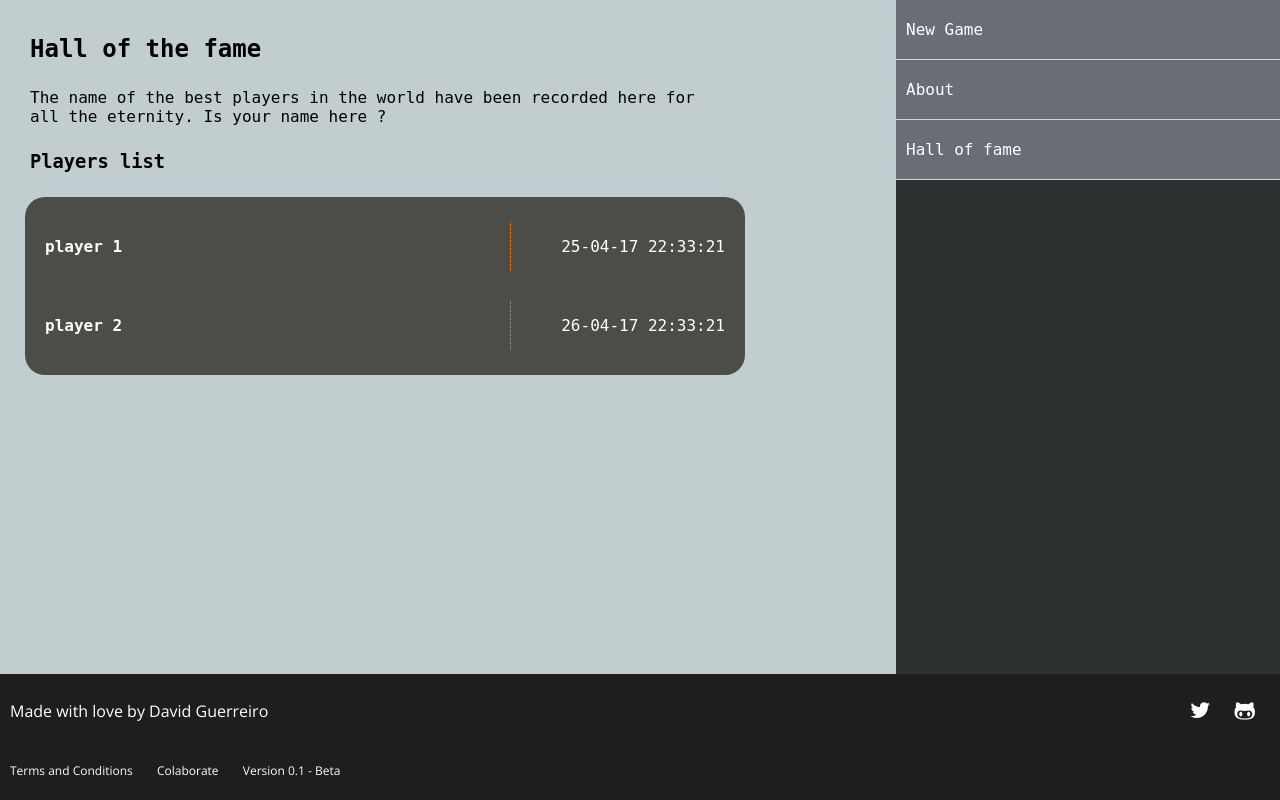
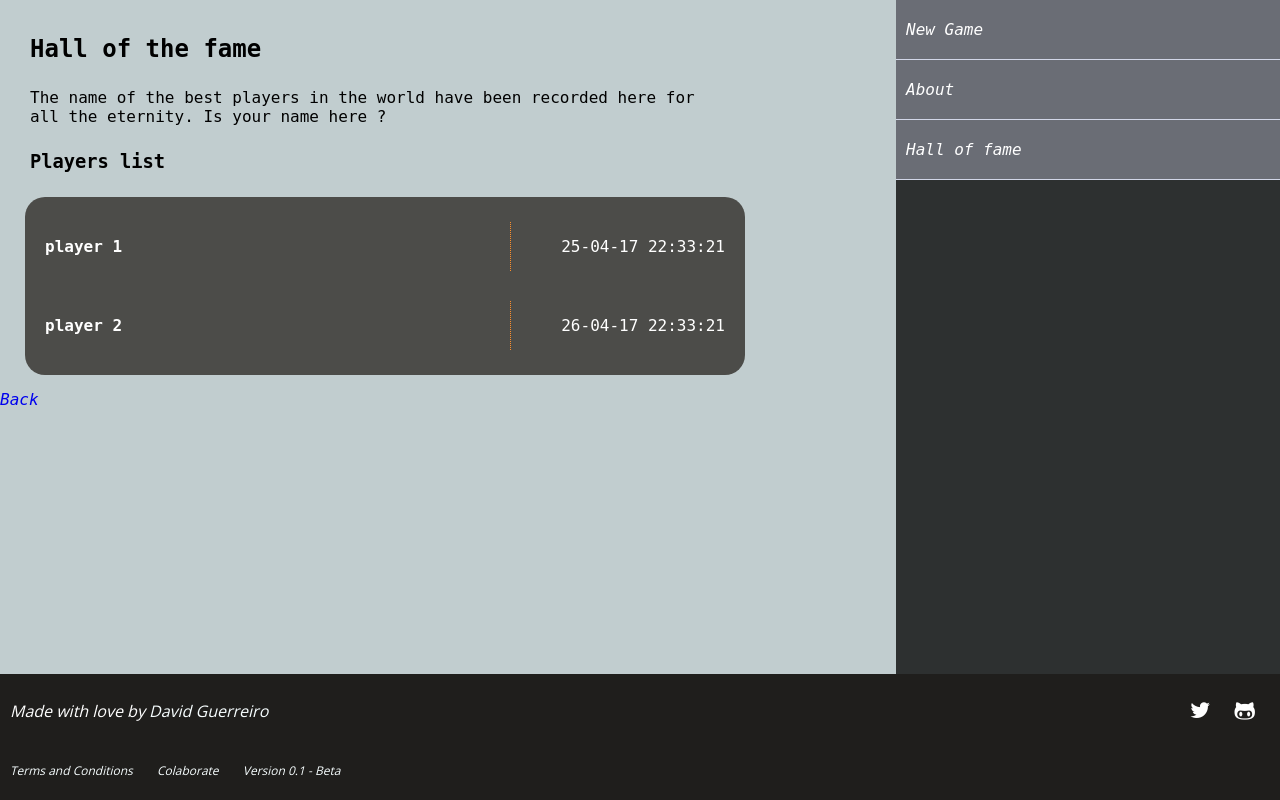
Before and after one commit to davidguerreiro/rsp, a PHP site: page /hall-of-fame.php in a window 1280 px wide. Shown: the part 52-852 px from the top of the page. Run offline with PHP 8.4, Linux system fonts and the light colour scheme; some web fonts are replaced.

Commit message:
add back to main link in hall of fame page

```diff
--- a/hall-of-fame.php
+++ b/hall-of-fame.php
@@ -46,6 +46,7 @@ $players = ppt_get_best_players();
   <?php
      endif;
   ?>
+  <a href="main.php" title="back" class="section-back-link"><i class="" aria-hidden="true">Back</a>
 </section>
 
 
```
